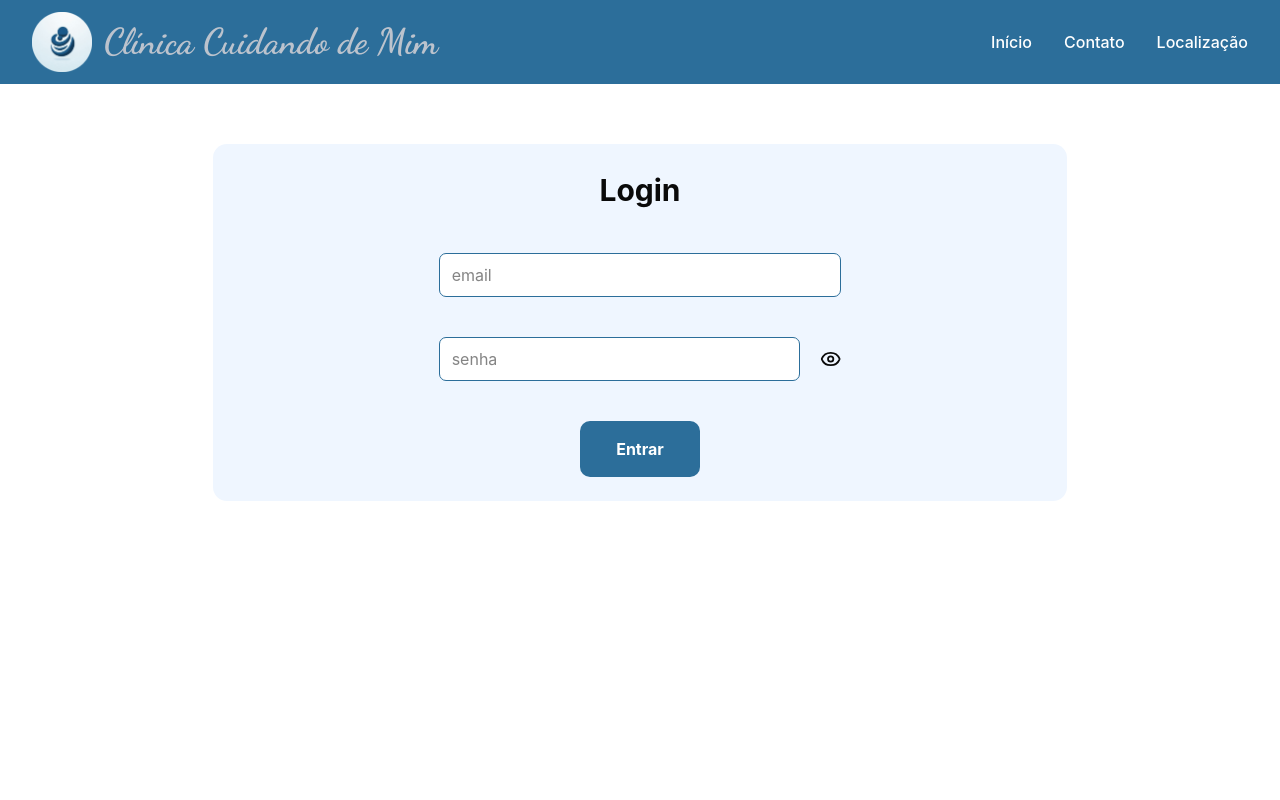
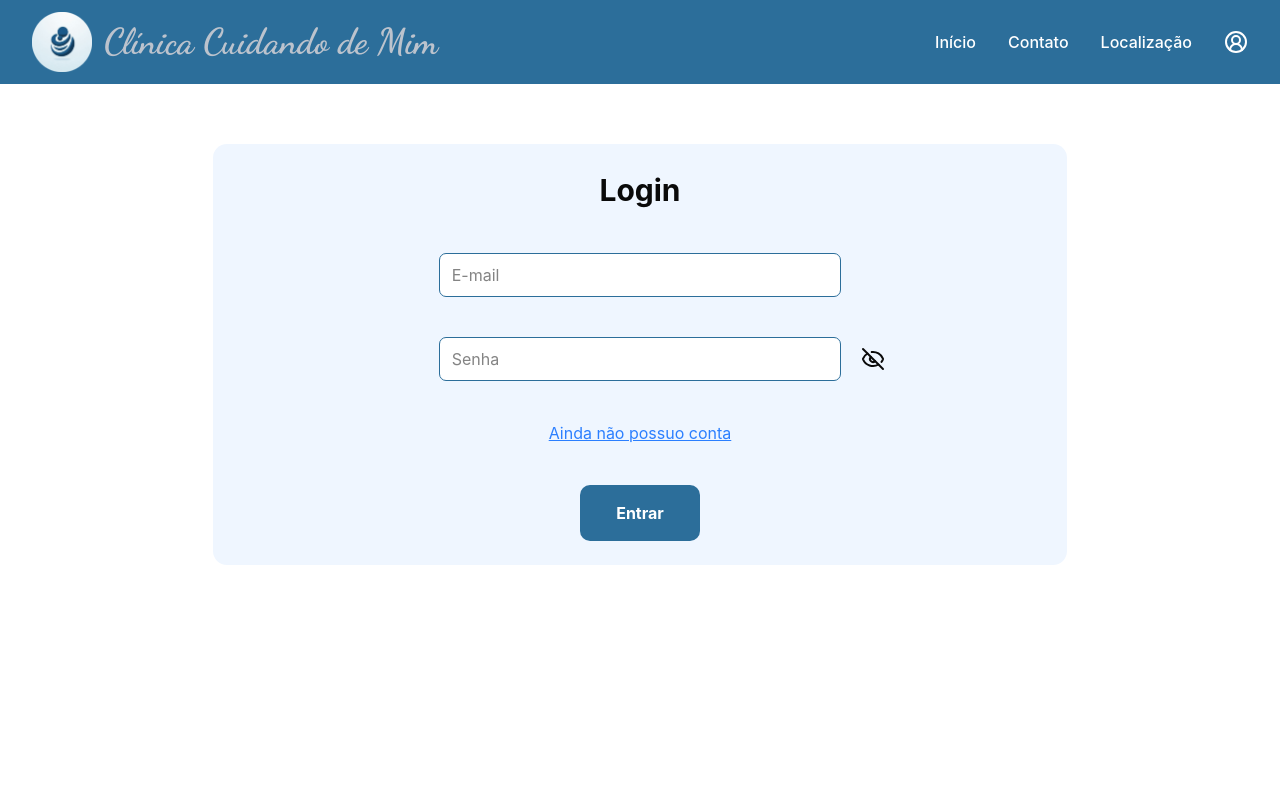
Before and after one commit to FelipeSoares-code/cuidando-de-mim, a React (Vite) app: page /login in a window 1280 px wide. Shown: the top 800 px of the page. Built offline with nearby package versions, Linux system fonts and the light colour scheme.

Commit message:
arrumei a nevegação no cabecalho e fiz o botão de mostrar senha funcionar

```diff
--- a/src/App.jsx
+++ b/src/App.jsx
@@ -1,16 +1,16 @@
 import './App.css'
-import Header from './components/Cabecalho'
+import Cabecalho from './components/Cabecalho'
 import Principal from './telas/Principal'
 import Cadastro from './telas/Cadastro'
 import Erro404 from './telas/Erro404'
-import Footer from './components/Rodape'
+import Rodape from './components/Rodape'
 import { BrowserRouter as Router, Routes, Route, Link } from "react-router-dom"
 import Login from './telas/Login'
 
 function App() {
   return (
     <div className="min-h-screen">
-      <Header />
+      <Cabecalho />
 
       <main className="min-h-screen">
         <Router>
@@ -23,7 +23,7 @@ function App() {
         </Router>
       </main>
 
-      <Footer />
+      <Rodape />
     </div>
   )
 }
--- a/src/components/Cabecalho.jsx
+++ b/src/components/Cabecalho.jsx
@@ -1,9 +1,9 @@
-import { useState } from 'react';
-import { Menu, X } from 'lucide-react';
-import logoSite from '../assets/imagens/logo-site.png';
-import { Link } from 'react-router-dom';
+import { useState } from 'react'
+import { Menu, X, CircleUserRound } from 'lucide-react'
+import logoSite from '../assets/imagens/logo-site.png'
+import { Link } from 'react-router-dom'
 
-const Header = () => {
+export default function Cabecalho() {
   const [isMenuOpen, setIsMenuOpen] = useState(false);
 
   const toggleMenu = () => {
@@ -11,6 +11,12 @@ const Header = () => {
   };
 
   const scrollToSection = (sectionId) => {
+    const path = window.location.pathname
+    if (path !== '/') {
+      // veriicar se na produção a tela desse até o id
+      window.location.href = `/#${sectionId}`
+      return
+    }
     const element = document.getElementById(sectionId);
     if (element) {
       element.scrollIntoView({ behavior: 'smooth' });
@@ -22,7 +28,7 @@ const Header = () => {
     <header className="bg-[var(--color-azul-padrao)] sticky top-0 z-50 px-4 md:px-8">
       <nav className="flex items-center justify-between py-3">
         {/* Logo e Nome */}
-        <div className="flex items-center">
+      <a href="/" className="flex items-center">
             <img
               src={logoSite}
               alt="Logo Cuidando de Mim"
@@ -31,7 +37,7 @@ const Header = () => {
             <span className="ml-3 text-[#bcc3cd] text-2xl md:text-4xl font-bold font-dancing-script">
               Clínica Cuidando de Mim
             </span>
-        </div>
+        </a>
 
         {/* Menu Desktop */}
         <ul className="hidden md:flex space-x-8">
@@ -58,6 +64,11 @@ const Header = () => {
             >
               Localização
             </button>
+          </li>
+          <li>
+            <CircleUserRound
+              className='text-white hover:text-[#bcc3cd] transition-colors duration-200'
+            />
           </li>
         </ul>
 
@@ -102,7 +113,5 @@ const Header = () => {
         </div>
       )}
     </header>
-  );
-};
-
-export default Header;
+  )
+}
--- a/src/telas/Cadastro.jsx
+++ b/src/telas/Cadastro.jsx
@@ -1,5 +1,5 @@
 import Botao from "@/components/ui/Botao"
-import { Eye, EyeClosed, EyeOff } from "lucide-react"
+import { Eye, EyeOff } from "lucide-react"
 import { useState } from "react";
 
 export default function Cadastro(){
@@ -8,9 +8,6 @@ export default function Cadastro(){
 
     const [mostrarSenha, setMostrarSenha] = useState(false);
 
-    function verSenha(ocultar) {
-        setMostrarSenha(!ocultar);
-    }
     return (
         <form id="cadastro" className="bg-blue-50 m-auto mt-15 mb-15 w-3/4 flex flex-col gap-8 p-6 md:p-14 rounded-xl justify-center items-center">
             <h1 className="text-[30px] font-bold m-auto">Cadastro</h1>
@@ -36,11 +33,13 @@ export default function Cadastro(){
                     className={estiloInput}
                 />
 
-                {mostrarSenha ? (
-                    <Eye id="verSenha" className="w-30" onClick={() => verSenha(false)} />
-                ) : (
-                    <EyeOff id="ocultarSenha" className="w-30" onClick={() => verSenha(true)} />
-                )}
+                <button type="button" className="w-30" onClick={() => setMostrarSenha(!mostrarSenha)}>
+                    {mostrarSenha ? (
+                        <Eye />
+                    ) : (
+                        <EyeOff />
+                    )}
+                </button>
 
             </div>
 
--- a/src/telas/Login.jsx
+++ b/src/telas/Login.jsx
@@ -1,18 +1,35 @@
 import Botao from "@/components/ui/Botao"
-import { Eye, EyeClosed } from "lucide-react"
+import { Eye, EyeOff } from "lucide-react"
+import { useState } from "react"
+import { Link } from "react-router-dom"
 
 export default function Login() {
     const estiloInput = "h-11 p-3 w-[90%] lg:w-2/4"
+
+    const [mostrarSenha, setMostarSenha] = useState(false)
 
     return (
         <form id="login" className="bg-blue-50 m-auto mt-15 mb-15 w-[90%] md:w-2/3 flex flex-col gap-10 p-6 rounded-xl justify-center items-center">
             <h1 className="text-[30px] font-bold m-auto">Login</h1>
 
-            <input id="email" type="text" placeholder="email" className={estiloInput} />
-            <div className={'w-[90%] lg:w-2/4 flex flex-row items-center justify-center gap-5'}>
-                <input type="password" placeholder="senha" className={`${estiloInput} lg:w-full`} />
-                <Eye />
+            <input id="email" type="text" placeholder="E-mail" className={estiloInput} />
+            <div className={'w-[90%] lg:w-full flex flex-row items-center justify-center gap-5'}>
+            <input type={mostrarSenha ? "text" : "password"} placeholder="Senha" className={`${estiloInput} ml-17`} />
+                <button type="button" className="w-12" onClick={() => setMostarSenha(!mostrarSenha)}>
+                    {mostrarSenha ? (
+                        <Eye />
+                    ) : (
+                        <EyeOff />
+                    )}
+                </button>
             </div>
+
+            <Link
+                to="/cadastro"
+                className="text-blue-500 underline hover:text-blue-300 transition-colors duration-200"
+            >
+                Ainda não possuo conta
+            </Link>
 
 
             <Botao texto="Entrar" />
```
